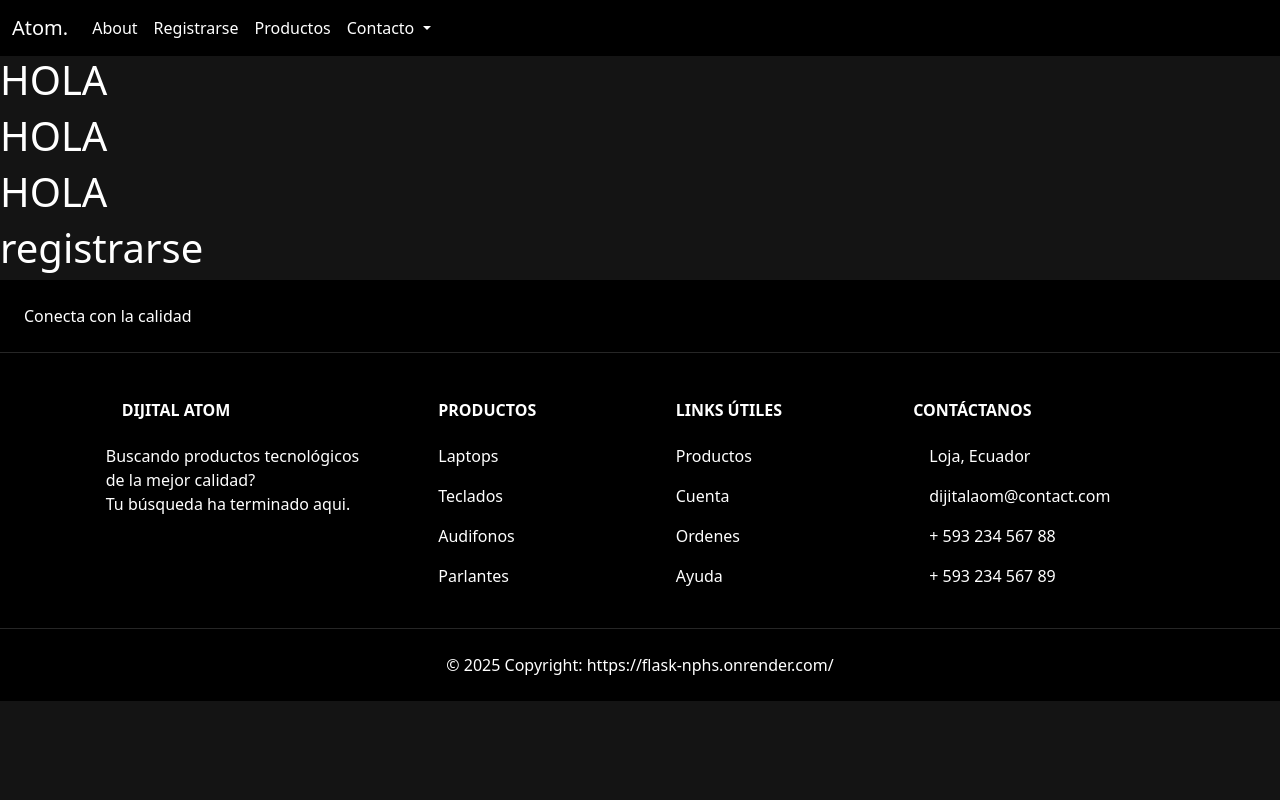
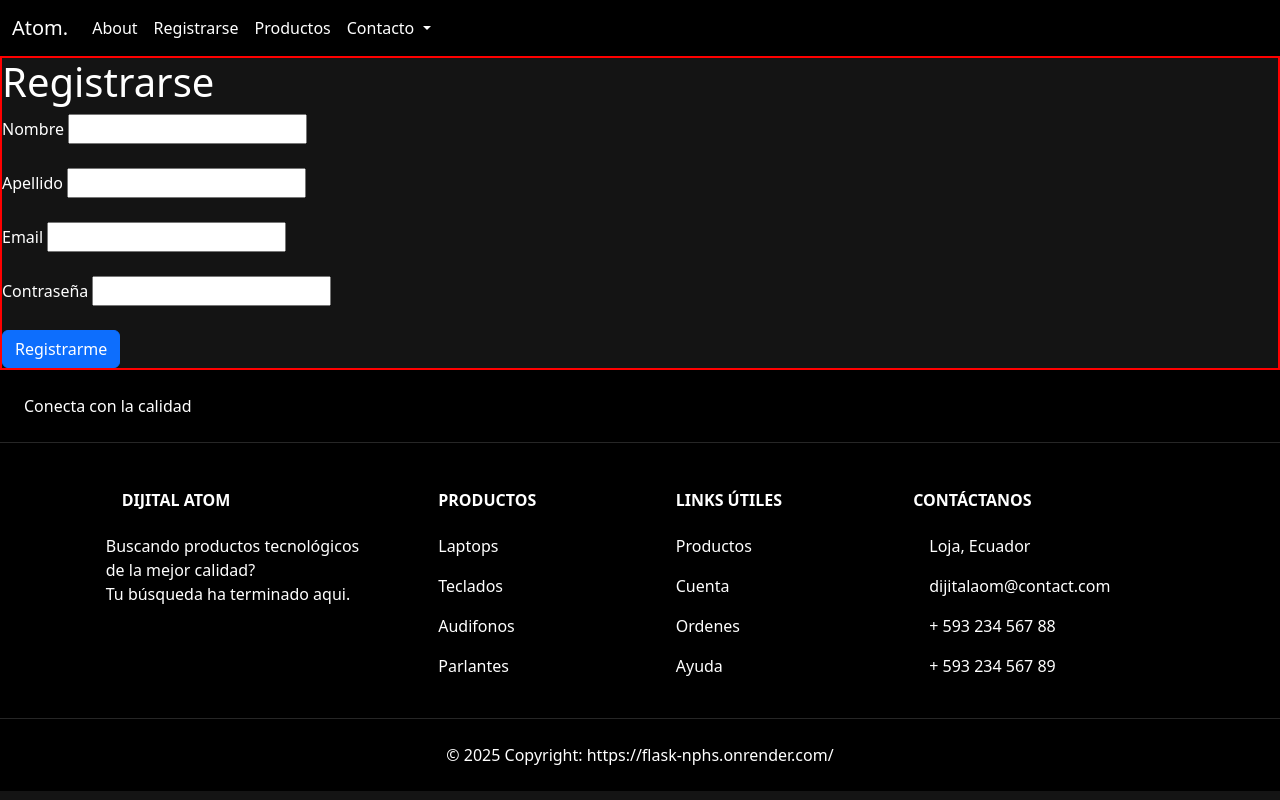
Before and after one commit to Datrixzn19/Flask, a Flask app: page /auth/register in a window 1280 px wide. Run offline with Flask 3, Linux system fonts and the light colour scheme; some web fonts are replaced.

Commit message:
esqueleto del register

```diff
--- a/app/static/css/register.css
+++ b/app/static/css/register.css
@@ -0,0 +1,6 @@
+.contenedor{
+    border: 2px solid red;
+}
+title{
+
+}
--- a/app/templates/auth/register.html
+++ b/app/templates/auth/register.html
@@ -6,10 +6,39 @@
 
 {% block main%}
 
-    <h1>HOLA</h1>
-    <h1>HOLA</h1>
-    <h1>HOLA</h1>
-    <h1>registrarse</h1>
+<div class="contenedor">
+    <h1>Registrarse</h1>
+    <form action="" method='POST'>
+        <label for="name">Nombre</label>
+        <input type="text" id='name' name='name' required>
+        <br><br>
+
+        <label for="lastname">Apellido</label>
+        <input type="text" id='lastname' name='lastname' required>
+        <br><br>
+
+        <label for="email">Email</label>
+        <input type="email" id='email' name='email' required>
+        <br><br>
+
+        <label for="password">Contraseña</label>
+        <input type="password" id='password' name='password' required>
+        <br><br>
+        <button class="btn btn-primary" type="submit">Registrarme</button>
+
+
+
+
+
+
+
+
+    </form>
+
+
+</div>
+
+
 
 {% endblock %}
 
```
